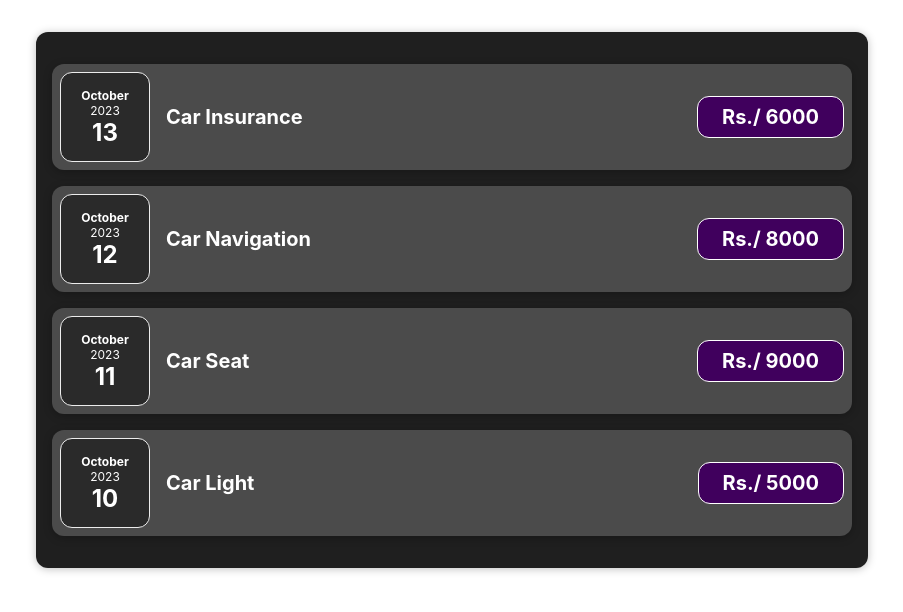
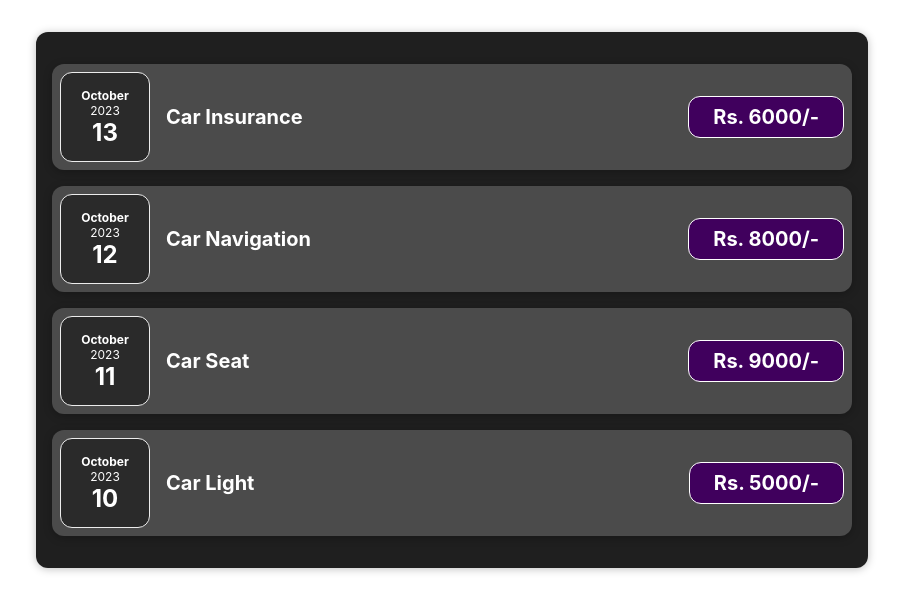
Before and after one commit to engrabdulmalik/MobileApplicationDevelepment, a React (Create React App) app in the folder expensecalculator/: page / in a window 1280 px wide. Shown: the top 612 px of the page, without its empty margins (188-1091 px from the left). Built offline with nearby package versions, Linux system fonts and the light colour scheme.

Commit message:
amount format changed

```diff
--- a/expensecalculator/src/components/ExpenseItem.js
+++ b/expensecalculator/src/components/ExpenseItem.js
@@ -7,7 +7,7 @@ function ExpenseItem(props) {
       <ExpenseDate date={props.date} />
       <div className="expense-item__description">
         <h2>{props.title}</h2>
-        <div className="expense-item__price">Rs./ {props.amount}</div>
+        <div className="expense-item__price">Rs. {props.amount}/-</div>
       </div>
     </Card>
   );
```
